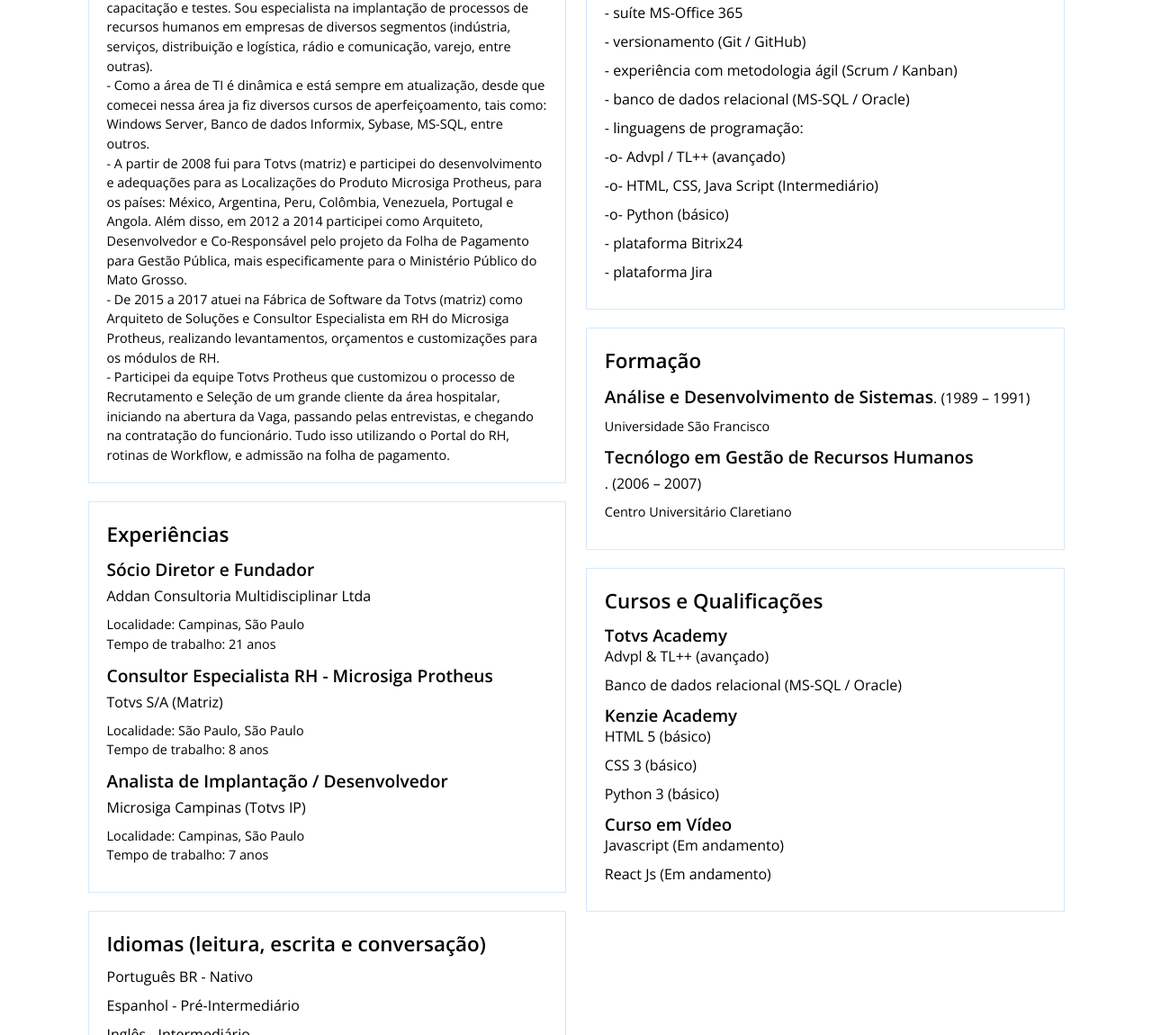
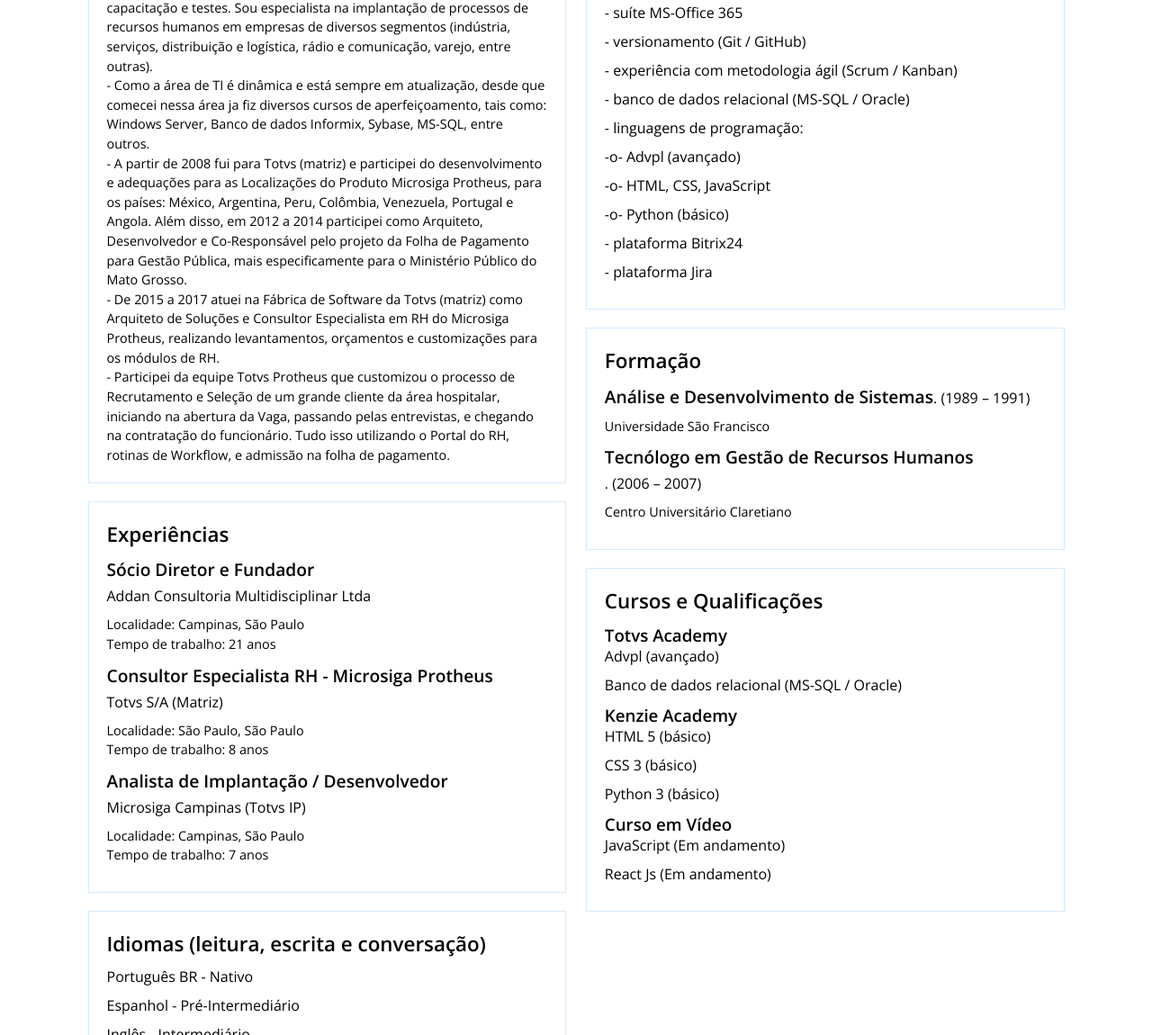
Before and after one commit to ademarfernandes/ademarfernandes.github.io, a plain HTML site: page index.html in a window 1280 px wide. Shown: the part 891-2041 px from the top of the page at 90% size. Drawn offline with nearby package versions, Linux system fonts and the light colour scheme.

Commit message:
Update descrições
Update descrições AdvPL

```diff
--- a/index.html
+++ b/index.html
@@ -131,8 +131,8 @@
                                     <li>- experiência com metodologia ágil (Scrum / Kanban)</li>
                                     <li>- banco de dados relacional (MS-SQL / Oracle)</li>
                                     <li>- linguagens de programação: </li>
-                                    <li>-o- Advpl / TL++ (avançado)</li>
-                                    <li>-o- HTML, CSS, Java Script (Intermediário)</li>
+                                    <li>-o- Advpl (avançado)</li>
+                                    <li>-o- HTML, CSS, JavaScript</li>
                                     <li>-o- Python (básico)</li>
                                     <li>- plataforma Bitrix24</li>
                                     <li>- plataforma Jira</li>
@@ -157,7 +157,7 @@
                                 <h2>Cursos e Qualificações</h2>
                                 <ul>
                                     <h3>Totvs Academy</h3>
-                                    <li>Advpl & TL++ (avançado)</li>
+                                    <li>Advpl (avançado)</li>
                                     <li>Banco de dados relacional (MS-SQL / Oracle)</li>
 
                                     <h3>Kenzie Academy</h3>
@@ -166,7 +166,7 @@
                                     <li>Python 3 (básico)</li>
 
                                     <h3>Curso em Vídeo</h3>
-                                    <li>Javascript (Em andamento)</li>
+                                    <li>JavaScript (Em andamento)</li>
                                     <li>React Js (Em andamento)</li>
                                 </ul>
                             </section>
```
